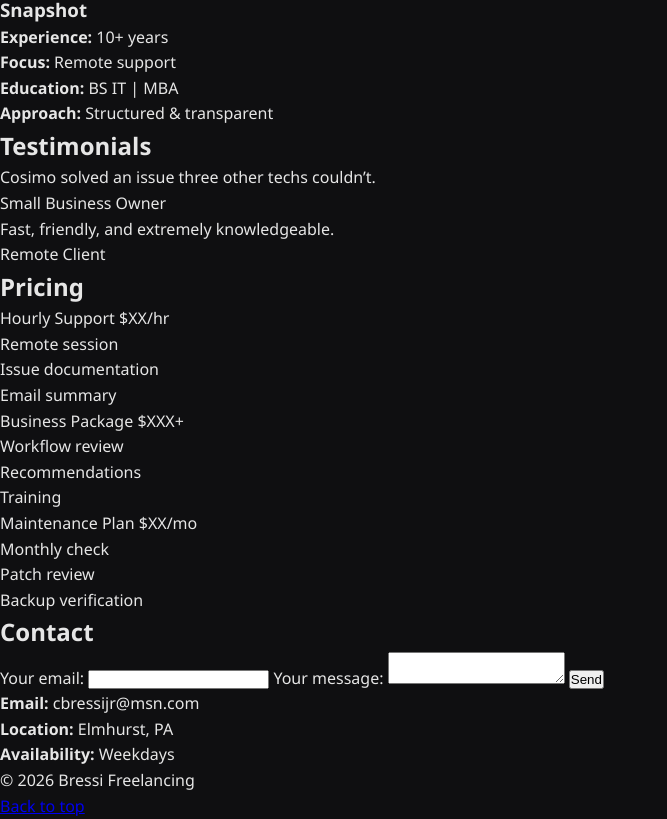
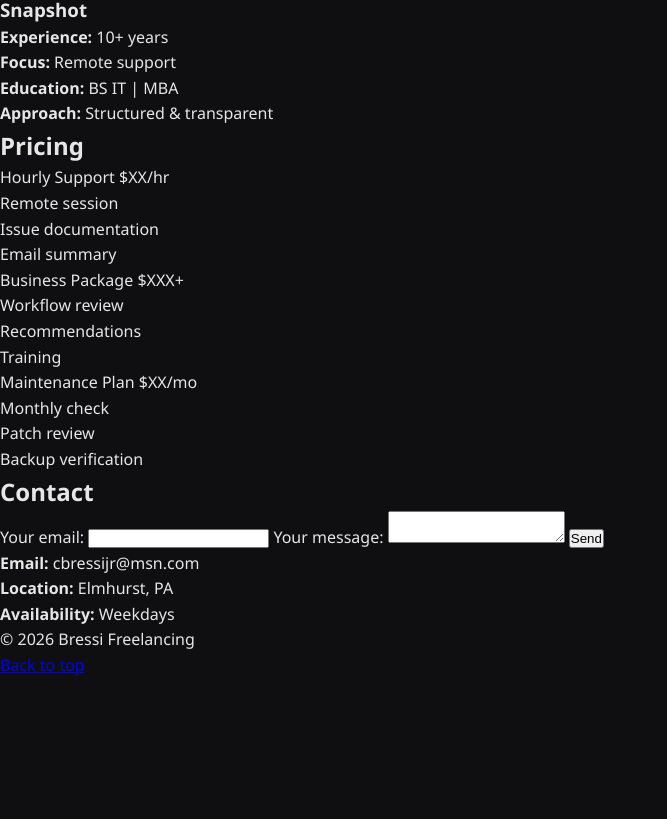
Before and after one commit to cbressijr/bressifreelancing, a plain HTML site: page index.html in a window 1280 px wide. Shown: the part 1173-1992 px from the top of the page, without its empty margins (0-667 px from the left). After the commit the page ends 1851 px from the top, so only its background shows below. Drawn offline with Linux system fonts and the light colour scheme.

Commit message:
Remove section

```diff
--- a/index.html
+++ b/index.html
@@ -142,25 +142,6 @@
       </div>
     </section>
 
-    <!-- TESTIMONIALS -->
-    <section id="testimonials">
-      <div class="section-header">
-        <h2 class="section-title">Testimonials</h2>
-      </div>
-
-      <div class="testimonials">
-        <article class="quote">
-          <p class="quote-text">Cosimo solved an issue three other techs couldn’t.</p>
-          <p class="quote-author">Small Business Owner</p>
-        </article>
-
-        <article class="quote">
-          <p class="quote-text">Fast, friendly, and extremely knowledgeable.</p>
-          <p class="quote-author">Remote Client</p>
-        </article>
-      </div>
-    </section>
-
     <!-- PRICING -->
     <section id="pricing">
       <div class="section-header">
```
